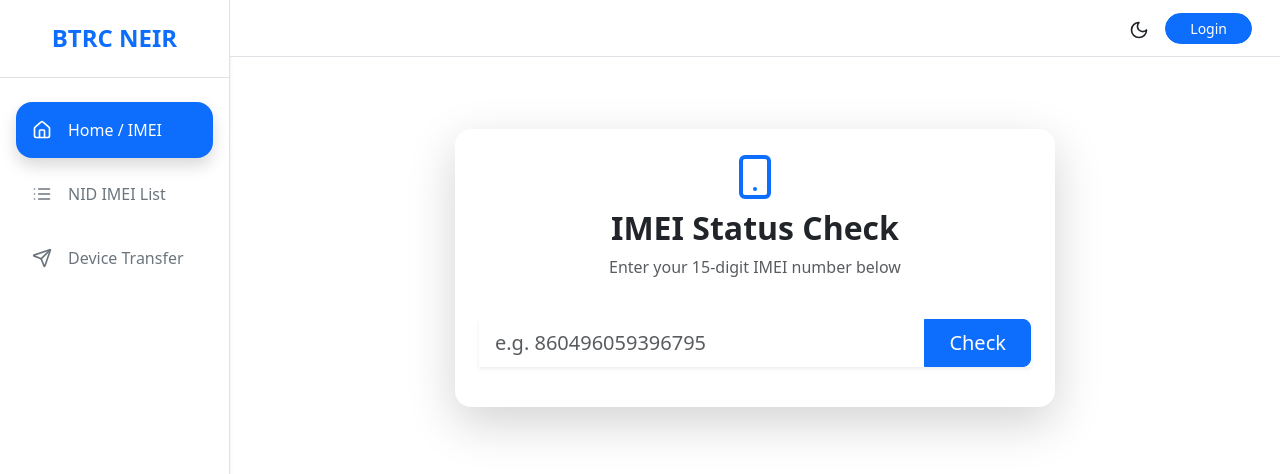
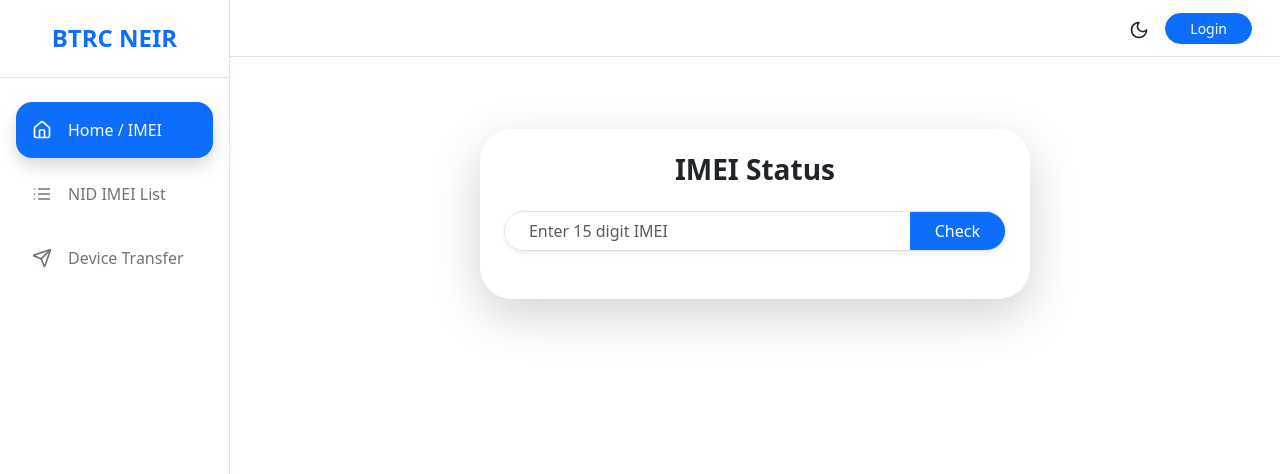
Before and after one commit to nayem-48ai/iMEi-BD, a Next.js app: page / in a window 1280 px wide. Shown: the top 474 px of the page. Built offline with nearby package versions, Linux system fonts and the light colour scheme.

Commit message:
Update page.js

```diff
--- a/app/page.js
+++ b/app/page.js
@@ -1,83 +1,62 @@
 "use client";
-import { useState, useEffect, Suspense } from 'react';
-import { useSearchParams } from 'next/navigation';
+import { useState, Suspense } from 'react';
 import LoadingSpinner from '@/components/LoadingSpinner';
-import { Smartphone, CheckCircle, XCircle } from 'lucide-react';
 
 function ImeiContent() {
   const [imei, setImei] = useState('');
   const [loading, setLoading] = useState(false);
   const [result, setResult] = useState(null);
-  const searchParams = useSearchParams();
 
-  useEffect(() => {
-    const urlImei = searchParams.get('imei');
-    if (urlImei) {
-      setImei(urlImei);
-      checkImei(urlImei);
-    }
-  }, [searchParams]);
+  const checkImei = async () => {
+    if (imei.length < 14) return alert("Enter valid IMEI");
+    setLoading(true);
+    setResult(null);
 
-  const checkImei = async (targetImei = imei) => {
-    if (!targetImei || targetImei.length < 14) return;
-    setLoading(true);
     try {
       const res = await fetch('/api/proxy', {
         method: 'POST',
+        headers: { 'Content-Type': 'application/json' },
         body: JSON.stringify({
           url: 'https://neir.btrc.gov.bd/services/NEIRPortalService/api/imei-status-check',
-          payload: { imei: targetImei }
+          payload: { imei: imei }
         })
       });
       const data = await res.json();
       setResult(data);
-    } catch (err) {
-      console.error(err);
+    } catch (e) {
+      alert("Something went wrong!");
     }
     setLoading(false);
   };
 
   return (
-    <div className="card shadow-lg border-0 rounded-4 p-4 mx-auto mt-5" style={{ maxWidth: '600px' }}>
-      <div className="text-center mb-4">
-        <Smartphone size={48} className="text-primary mb-2" />
-        <h2 className="fw-bold">IMEI Status Check</h2>
-        <p className="text-muted">Enter your 15-digit IMEI number below</p>
-      </div>
-
-      <div className="input-group input-group-lg mb-3 shadow-sm">
+    <div className="card shadow-lg border-0 p-4 mx-auto rounded-5 mt-md-5" style={{ maxWidth: '550px' }}>
+      <h3 className="text-center fw-bold mb-4">IMEI Status</h3>
+      <div className="input-group mb-4 shadow-sm rounded-pill overflow-hidden border">
         <input
-          type="text"
-          className="form-control border-0"
-          placeholder="e.g. 860496059396795"
+          className="form-control border-0 px-4"
+          placeholder="Enter 15 digit IMEI"
           value={imei}
-          onChange={(e) => setImei(e.target.value)}
+          onChange={e => setImei(e.target.value)}
         />
-        <button className="btn btn-primary px-4" onClick={() => checkImei()} disabled={loading}>
-          {loading ? <LoadingSpinner size="sm" /> : "Check"}
+        <button className="btn btn-primary px-4" onClick={checkImei} disabled={loading}>
+          {loading ? "Checking..." : "Check"}
         </button>
       </div>
 
       {result && (
-        <div className={`card mt-4 border-0 ${result.replyMessage?.msg === 'WL' ? 'bg-success-subtle' : 'bg-danger-subtle'} animate__animated animate__fadeIn`}>
-          <div className="card-body d-flex align-items-start gap-3">
-            {result.replyMessage?.msg === 'WL' ?
-              <CheckCircle className="text-success mt-1" size={24} /> :
-              <XCircle className="text-danger mt-1" size={24} />
-            }
-            <div>
-              <h5 className={`mb-1 ${result.replyMessage?.msg === 'WL' ? 'text-success' : 'text-danger'}`}>
-                {result.replyMessage?.msg === 'WL' ? "Valid IMEI" : "Invalid / Not Found"}
-              </h5>
-              <p className="mb-0 text-dark">
-                {result.replyMessage?.msg === 'WL'
-                  ? `IMEI নম্বর ${result.replyMessage?.imei} NEIR সিস্টেমে নিবন্ধিত রয়েছে এবং ব্যবহৃত হচ্ছে।`
-                  : `IMEI নম্বর ${result.replyMessage?.imei} নিবন্ধিত নয় / বৈধতা যাচাই সম্ভব নয়।`
-                }
-              </p>
-              <hr />
-              <small className="text-muted fw-bold">Admin: Tnayem48</small>
-            </div>
+        <div className={`alert rounded-4 border-0 shadow-sm ${result.replyMessage?.msg === 'WL' ? 'alert-success' : 'alert-danger'}`}>
+          <div className="d-flex align-items-center gap-3">
+             <div className="flex-grow-1">
+               <h6 className="fw-bold mb-1">Result: {result.replyMessage?.msg}</h6>
+               <p className="mb-0 small">
+                 {result.replyMessage?.msg === 'WL'
+                 ? `IMEI নম্বর ${result.replyMessage?.imei} নিবন্ধিত রয়েছে।`
+                 : `IMEI নম্বর ${result.replyMessage?.imei} নিবন্ধিত নয়।`}
+               </p>
+               <hr className="my-2 opacity-10" />
+               <small className="fw-bold">Admin: Tnayem48</small>
+             </div>
           </div>
         </div>
       )}
@@ -85,10 +64,6 @@ function ImeiContent() {
   );
 }
 
-export default function HomePage() {
-  return (
-    <Suspense fallback={<div className="text-center mt-5"><LoadingSpinner /></div>}>
-      <ImeiContent />
-    </Suspense>
-  );
+export default function Page() {
+  return <Suspense><ImeiContent /></Suspense>;
 }
```
